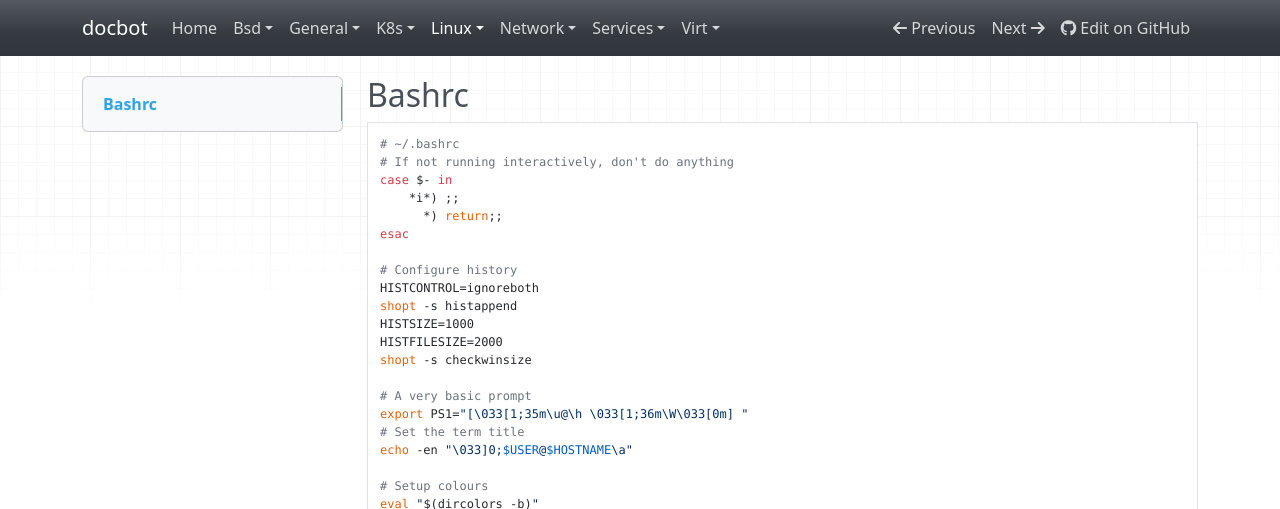
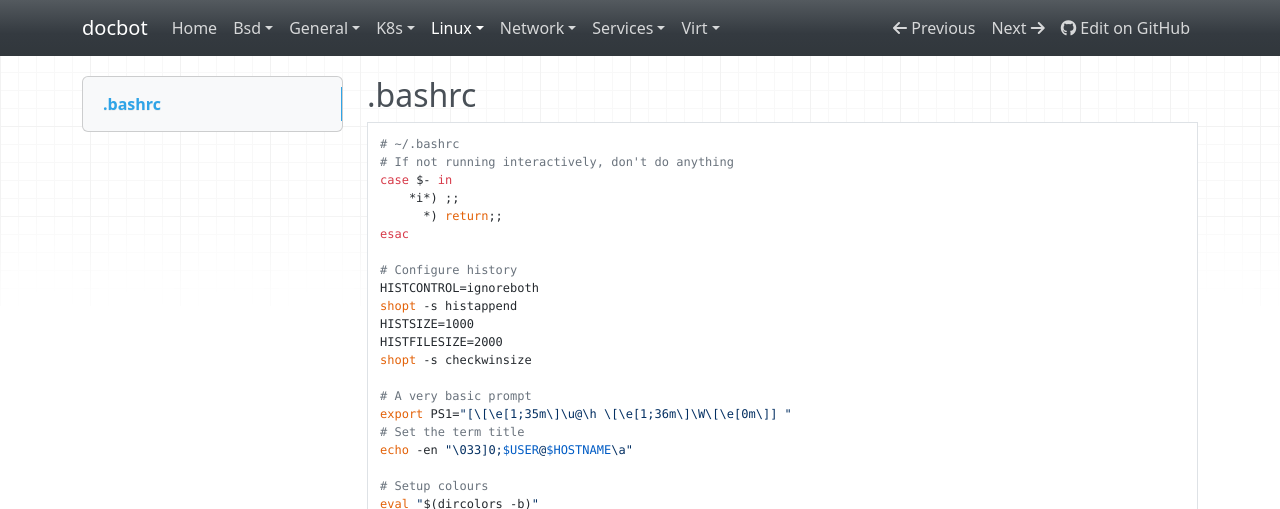
Before and after one commit to noahbailey/docbot, an MkDocs documentation site: the page built from docs/linux/bashrc.md, in a window 1280 px wide and 947 px high. Shown: the top 509 px of the window. Built offline with MkDocs 1.6.1, drawn with Linux system fonts in a browser that asks for light colours; nearby versions of some CDN libraries.

Commit message:
Update bashrc...

````diff
--- a/docs/linux/bashrc.md
+++ b/docs/linux/bashrc.md
@@ -1,4 +1,4 @@
-## Bashrc
+## .bashrc
 
 ```sh
 # ~/.bashrc
@@ -16,7 +16,7 @@ HISTFILESIZE=2000
 shopt -s checkwinsize
 
 # A very basic prompt
-export PS1="[\033[1;35m\u@\h \033[1;36m\W\033[0m] "
+export PS1="[\[\e[1;35m\]\u@\h \[\e[1;36m\]\W\[\e[0m\]] "
 # Set the term title
 echo -en "\033]0;$USER@$HOSTNAME\a"
 
````
